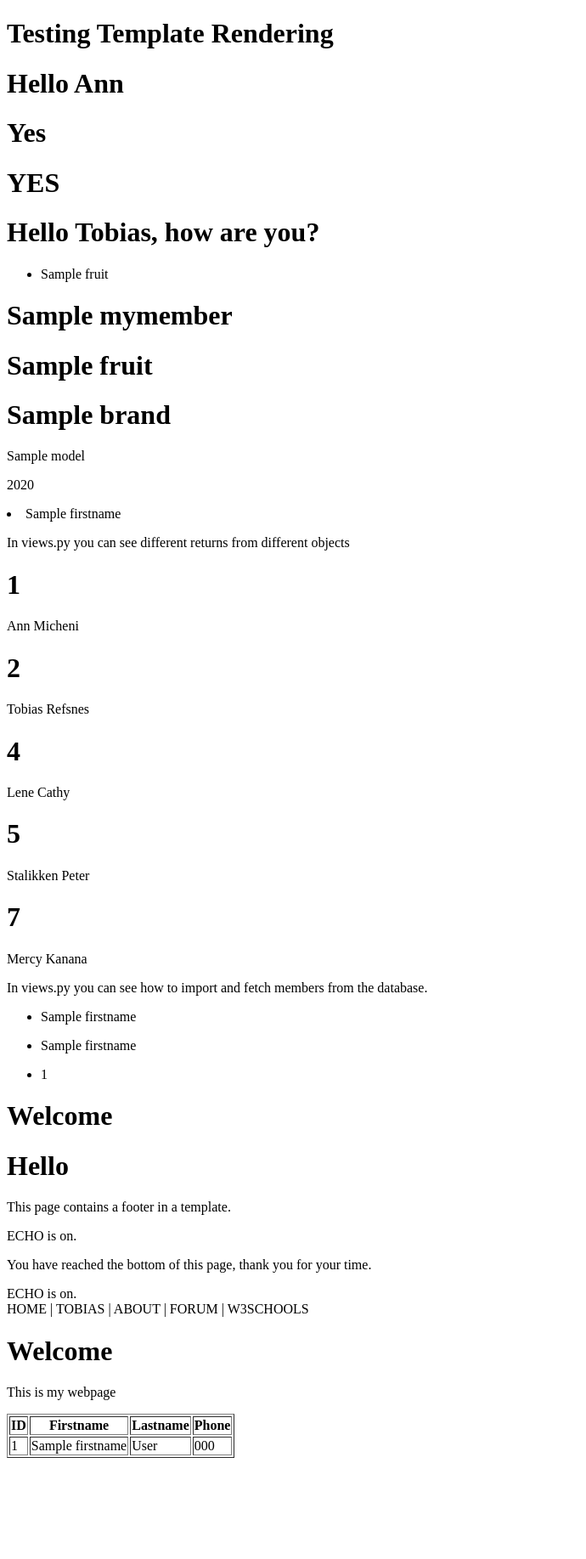
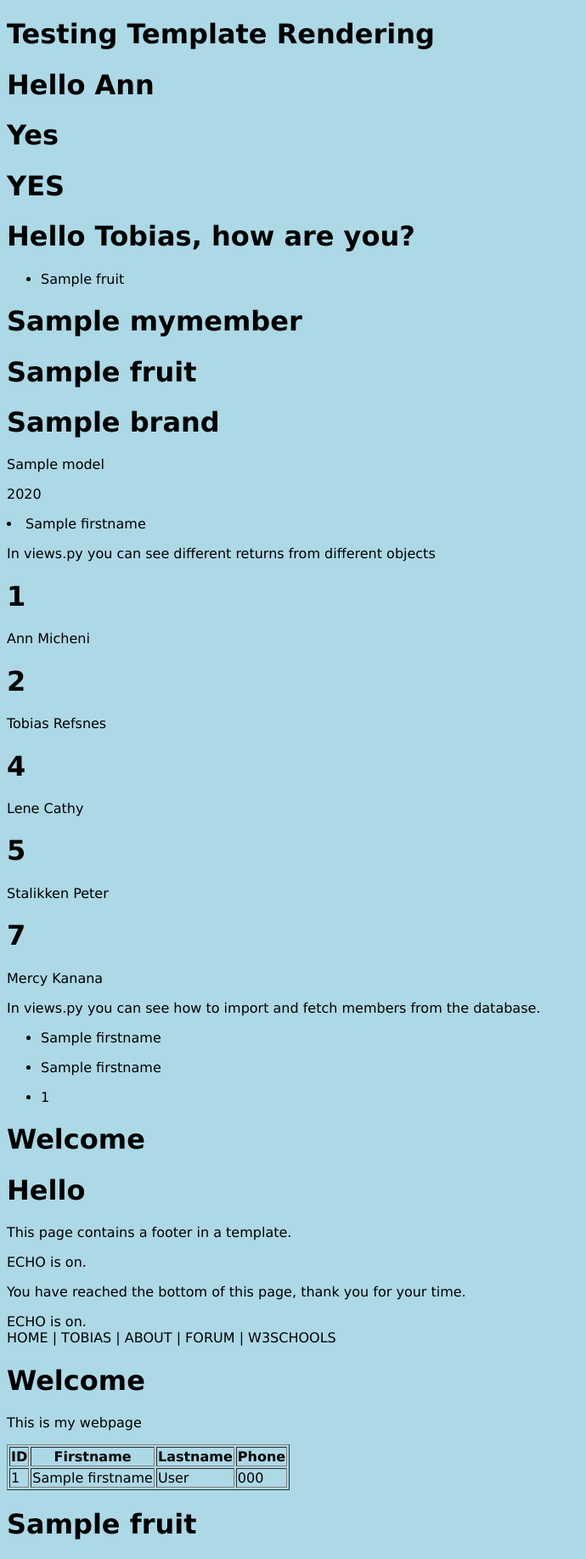
Before and after one commit to AnnMicheni/Tennis-Club, a Django app: template members/templates/template.html in a window 1280 px wide. Shown: the whole page at 85% size, without its empty margins (0-690 px from the left). Before the commit the page ends 1716 px from the top, so only its background shows below. Run offline with Django 5.2, Linux system fonts and the light colour scheme; data comes from the database, SQL or seed files in the repository; the template is opened without the code that fills it: values that come from a table or form of the project are taken from there, most other values are stand-ins (such as "Sample title", 1, 10 or a date in 2020).

Commit message:
static files

```diff
--- /dev/null
+++ b/members/templates/static/myfirst.css
@@ -0,0 +1,4 @@
+body {
+    background-color: lightblue;
+    font-family: Verdana;
+}
--- a/members/templates/template.html
+++ b/members/templates/template.html
@@ -1,5 +1,7 @@
+{% load static %}
 <!DOCTYPE html>
 <html>
+  <link rel="stylesheet" href="{% static 'myfirst.css' %}">
 <body>
 
   <!-- template.html -->
@@ -137,5 +139,18 @@
   {% endfor %}
 </table>
 
+{% load static %}
+<!DOCTYPE html>
+<html>
+<link rel="stylesheet" href="{% static 'myfirst.css' %}">
+<body>
+
+{% for x in fruits %}
+  <h1>{{ x }}</h1>
+{% endfor %}
+
 </body>
 </html>
+
+</body>
+</html>
--- a/members/views.py
+++ b/members/views.py
@@ -2,7 +2,7 @@ from django.http import HttpResponse
 from django.shortcuts import render
 from django.template import loader
 from .models import Member
-from django.db.models import Q
+
 
 def members(request):
   mymembers = Member.objects.all().values()
```
